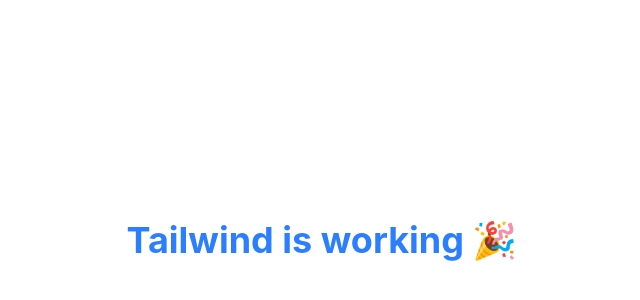
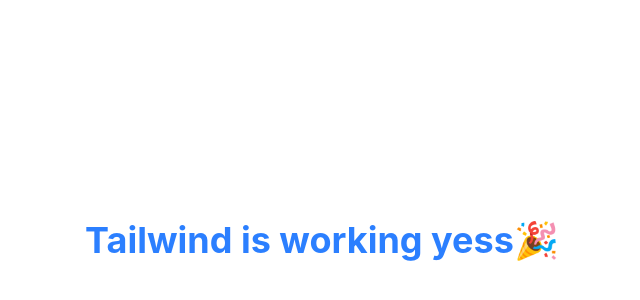
Before and after one commit to semestre/Mex_Trip, a React (Vite) app: page / in a window 1280 px wide. Shown: the part 160-460 px from the top of the page, without its empty margins (318-958 px from the left). Built offline with nearby package versions, Linux system fonts and the light colour scheme.

Commit message:
frontend changed

```diff
--- a/src/App.tsx
+++ b/src/App.tsx
@@ -7,7 +7,7 @@
   return (
     <div className="flex h-screen items-center justify-center">
       <h1 className="text-4xl font-bold text-blue-500">
-        Tailwind is working 🎉
+        Tailwind is working yess🎉
       </h1>
     </div>
   )
```
